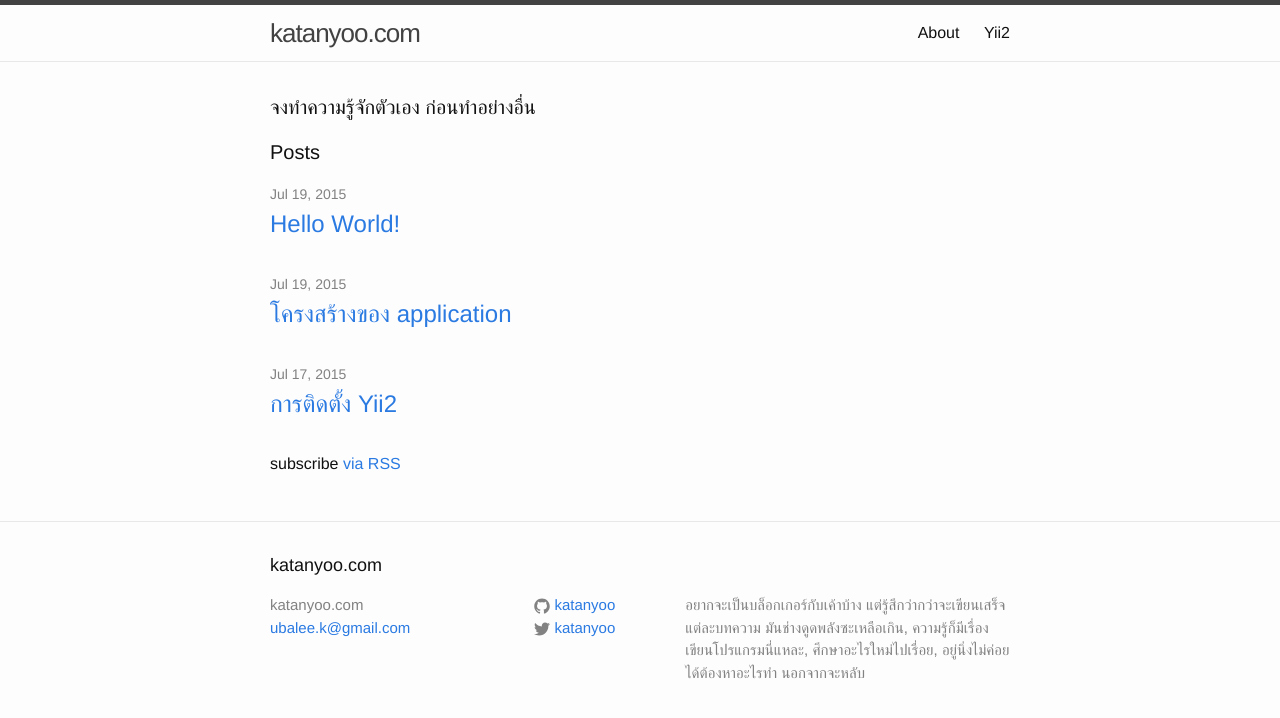
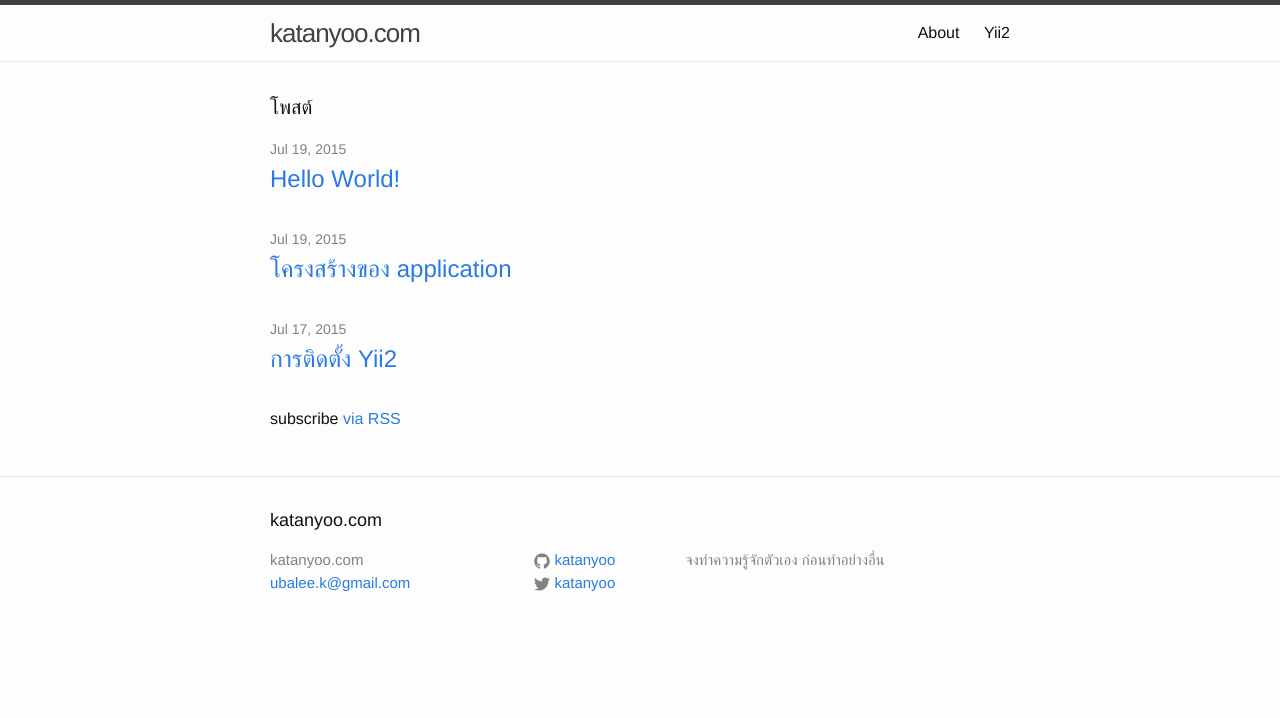
Before and after one commit to katanyoo/katanyoo.github.io, a Jekyll site: the page built from index.html, in a window 1280 px wide. Shown: the top 718 px of the page. Built offline with Jekyll 4.4.1, drawn with Linux system fonts in a browser that asks for light colours.

Commit message:
edit footer

```diff
--- a/_config.yml
+++ b/_config.yml
@@ -2,9 +2,7 @@
 title: katanyoo.com
 email: ubalee.k@gmail.com
 description: > # this means to ignore newlines until "baseurl:"
-  อยากจะเป็นบล็อกเกอร์กับเค้าบ้าง แต่รู้สึกว่ากว่าจะเขียนเสร็จแต่ละบทความ
-  มันช่างดูดพลังซะเหลือเกิน, ความรู้ก็มีเรื่องเขียนโปรแกรมนี่แหละ,
-  ศึกษาอะไรใหม่ไปเรื่อย, อยู่นิ่งไม่ค่อยได้ต้องหาอะไรทำ นอกจากจะหลับ
+  จงทำความรู้จักตัวเอง ก่อนทำอย่างอื่น
 baseurl: "" # the subpath of your site, e.g. /blog/
 url: "http://katanyoo.com" # the base hostname & protocol for your site
 twitter_username: katanyoo
--- a/index.html
+++ b/index.html
@@ -4,9 +4,7 @@ layout: default
 
 <div class="home">
 
-  <h1 class="page-heading text-center">จงทำความรู้จักตัวเอง ก่อนทำอย่างอื่น</h1>
-
-  <h1 class="page-heading">Posts</h1>
+  <h1 class="page-heading">โพสต์</h1>
 
   <ul class="post-list">
     {% for post in site.posts %}
```
